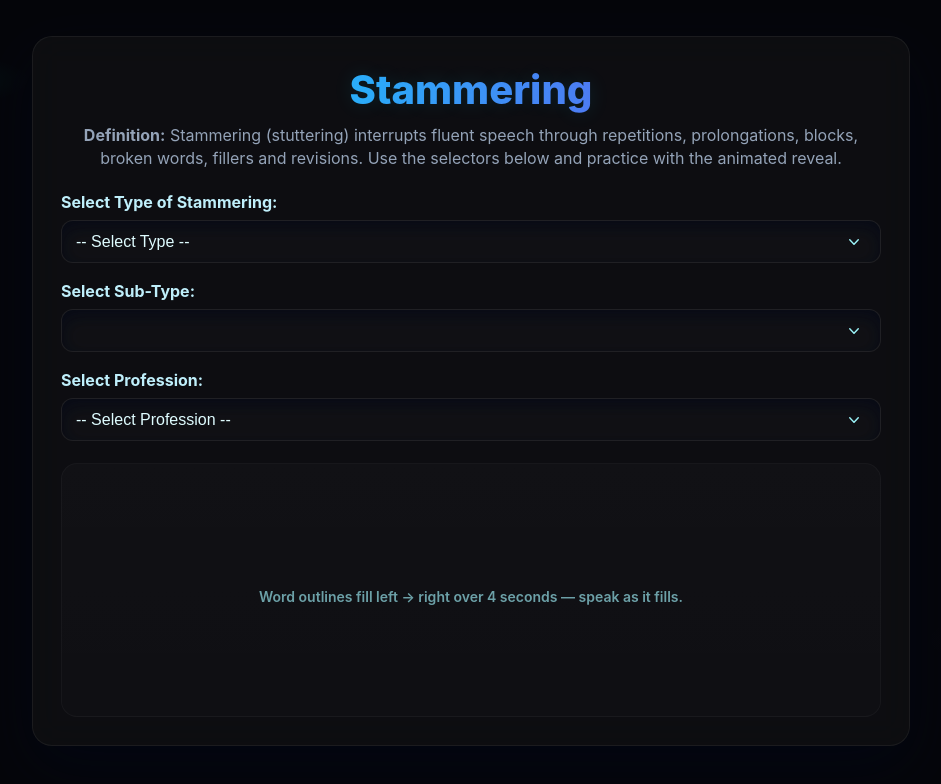
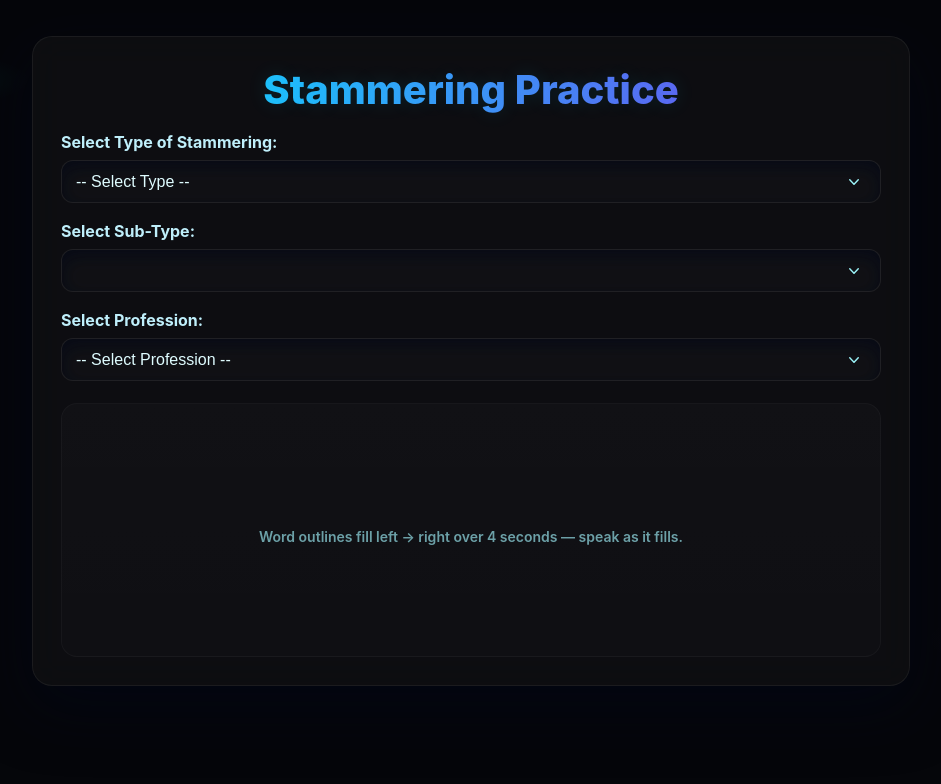
Before and after one commit to praveenkrwebdev/stammering-words, a plain HTML site: page index.html in a window 1280 px wide. Shown: the whole page, without its empty margins (169-1110 px from the left). Drawn offline with Linux system fonts and the light colour scheme.

Commit message:
Change title and modify definition section
Updated the title and commented out the definition paragraph.

```diff
--- a/index.html
+++ b/index.html
@@ -3,7 +3,7 @@
 <head>
 <meta charset="utf-8" />
 <meta name="viewport" content="width=device-width,initial-scale=1" />
-<title>Stammering Practice — Neon Reveal</title>
+<title>Stammering Practice — By Priyanka Sharma</title>
 
 <style>
   /* ---------- Base / Dark Neon Look ---------- */
@@ -172,8 +172,8 @@ select {
 <body>
 
 <div class="container">
-  <h1>Stammering</h1>
-  <p class="definition"><strong>Definition:</strong> Stammering (stuttering) interrupts fluent speech through repetitions, prolongations, blocks, broken words, fillers and revisions. Use the selectors below and practice with the animated reveal.</p>
+  <h1>Stammering Practice</h1>
+  <!-- <p class="definition"><strong>Definition:</strong> Stammering (stuttering) interrupts fluent speech through repetitions, prolongations, blocks, broken words, fillers and revisions. Use the selectors below and practice with the animated reveal.</p> -->
 
   <!-- TYPE OF STAMMERING -->
   <label><strong>Select Type of Stammering:</strong></label>
```
